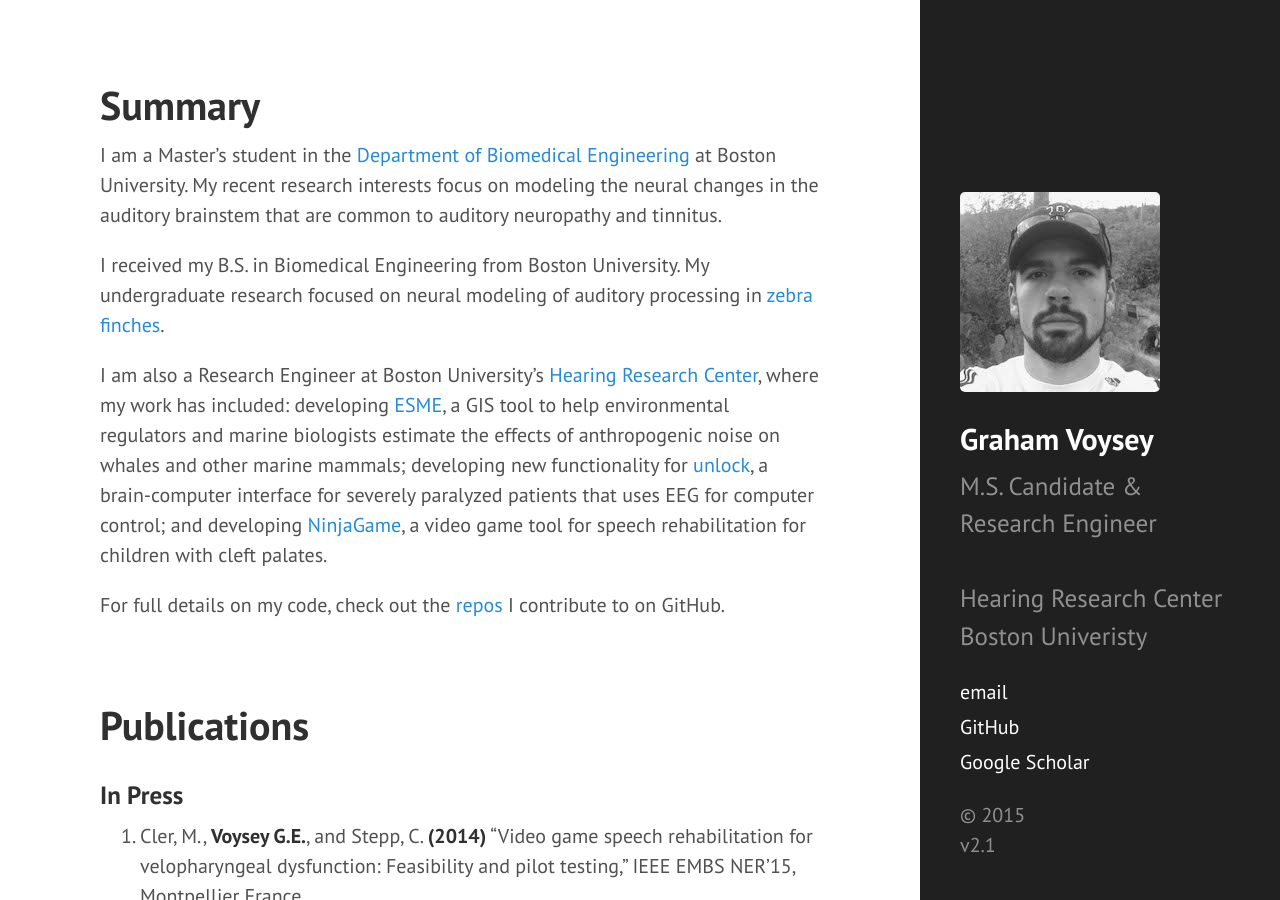
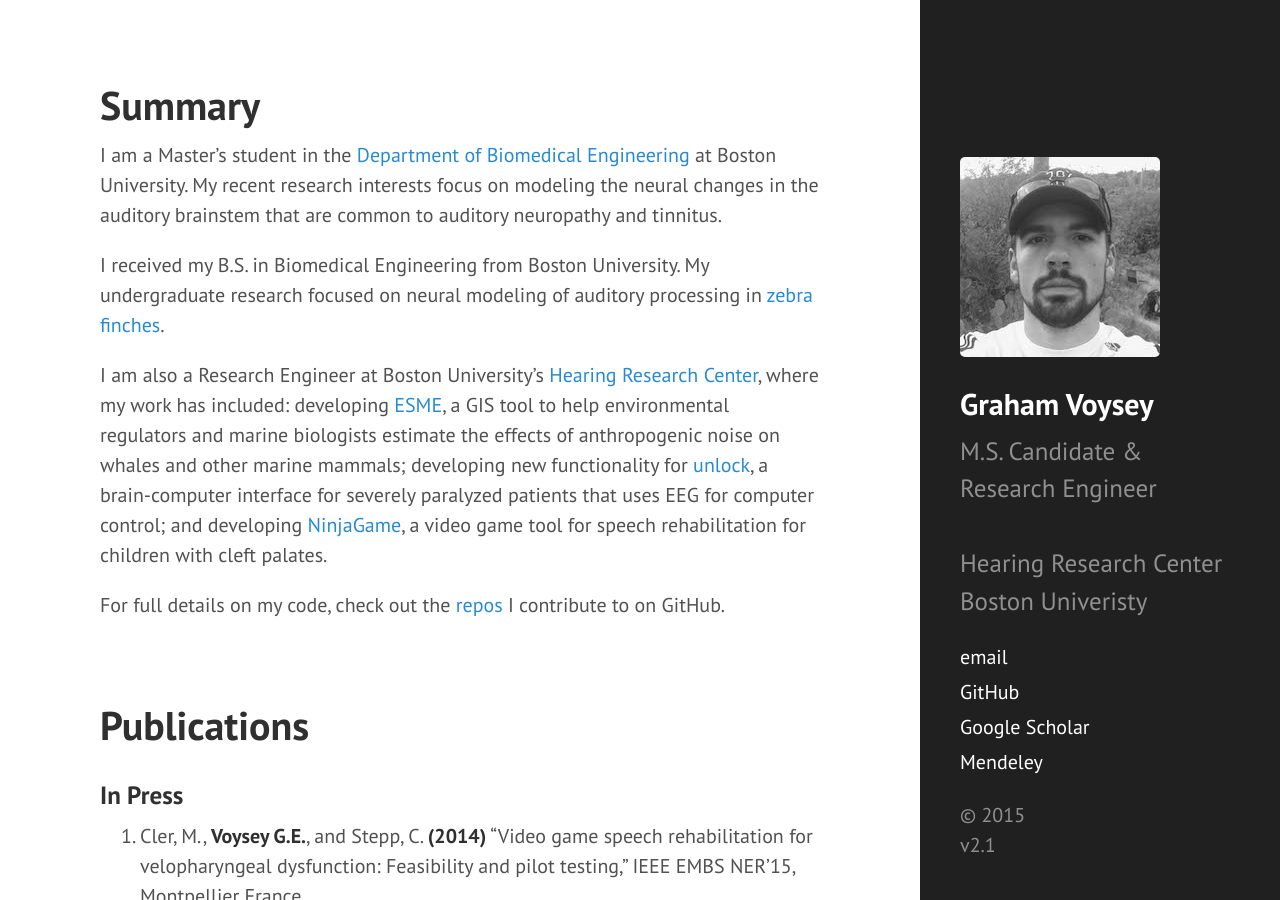
Before and after one commit to gvoysey/gvoysey.github.io, a Jekyll site: the page built from index.html, in a window 1280 px wide and 900 px high. Built offline with Jekyll 4.4.1, drawn with Linux system fonts in a browser that asks for light colours; Markdown is read by kramdown in place of the engine named in the settings; the list of posts is cut into pages by our own code.

Commit message:
Update sidebar.html
include mendeley.

```diff
--- a/_includes/sidebar.html
+++ b/_includes/sidebar.html
@@ -33,6 +33,7 @@
 
       <a class="sidebar-nav-item" href="{{ site.github.repo }}">GitHub</a>
       <a class="sidebar-nav-item" href="{{ site.google.scholar }}">Google Scholar</a>
+      <a class="sidebar-nav-item" href="{{ site.mendeley }}">Mendeley</a>
     </nav>
 
     <p>&copy; {{ site.time | date: '%Y' }}<br/>v{{ site.version }}</p>
```
